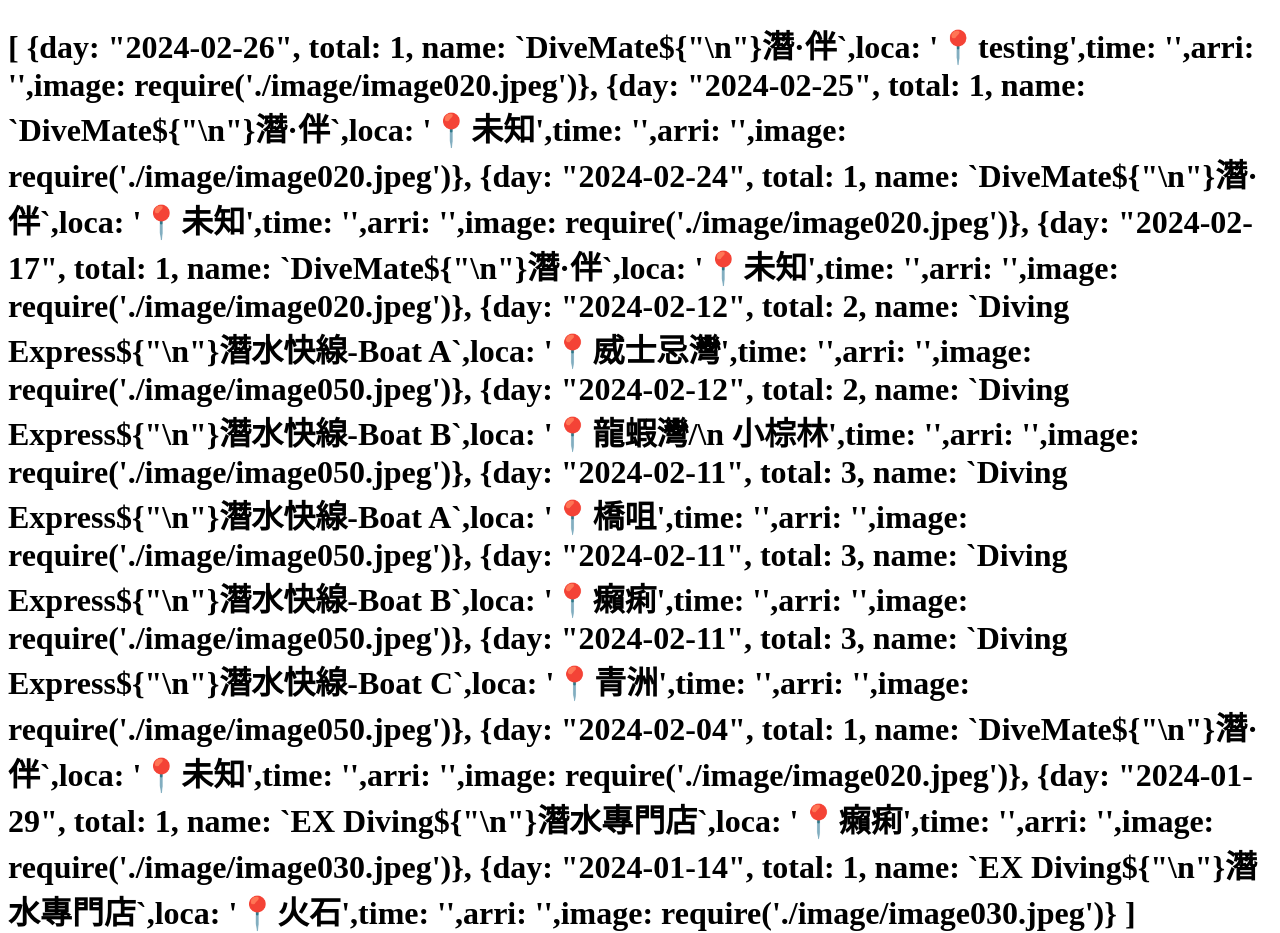
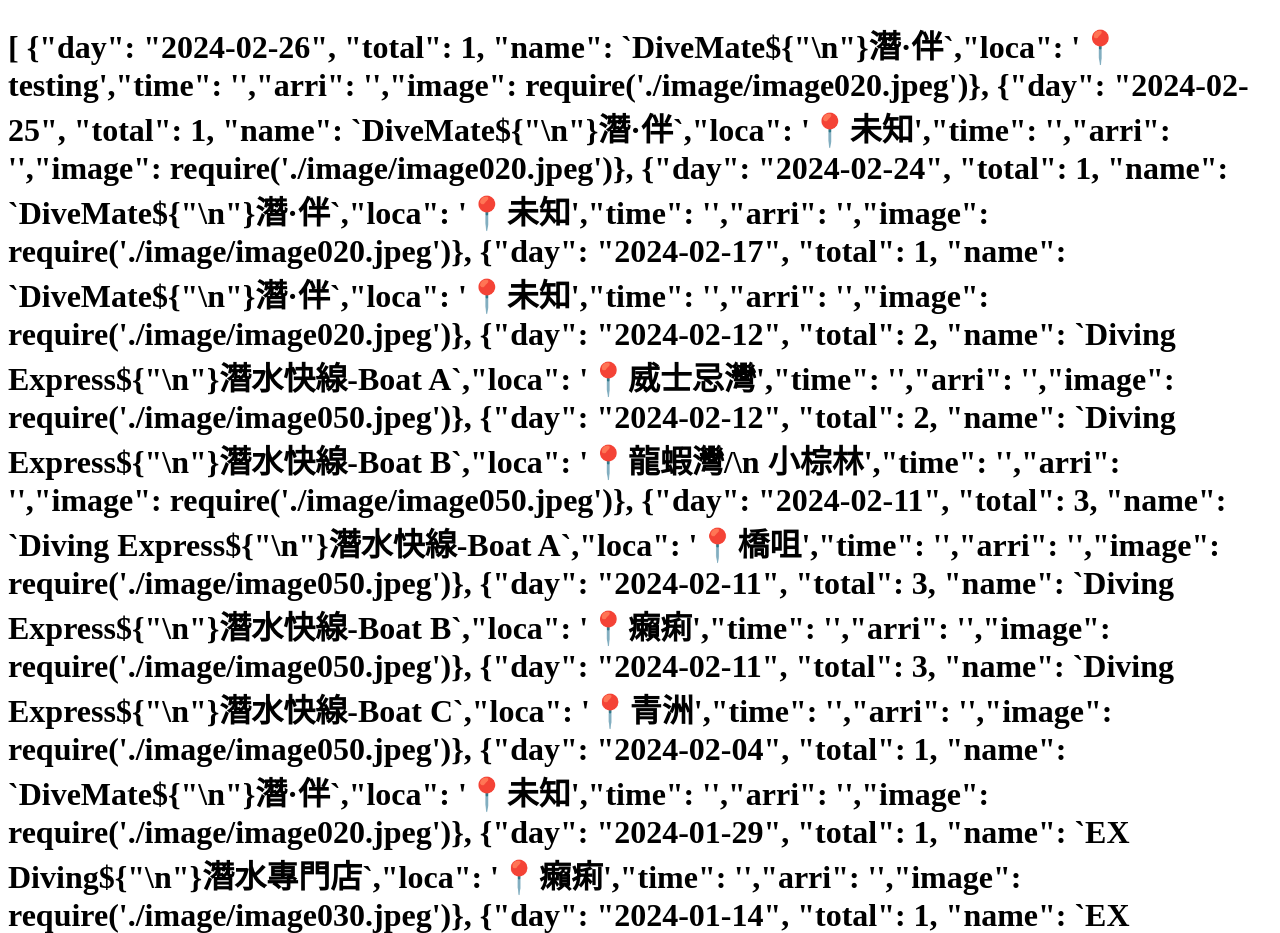
Before and after one commit to chlaw0/chlaw0.github.io, a plain HTML site: page index.html in a window 1280 px wide. Shown: the top 933 px of the page. Drawn offline with Linux system fonts and the light colour scheme.

Commit message:
Update index.html

```diff
--- a/index.html
+++ b/index.html
@@ -7,18 +7,18 @@
 <body>
     <h1>
         [
-        {day: "2024-02-26", total: 1, name: `DiveMate${"\n"}潛·伴`,loca: '📍testing',time: '',arri: '',image: require('./image/image020.jpeg')},
-        {day: "2024-02-25", total: 1, name: `DiveMate${"\n"}潛·伴`,loca: '📍未知',time: '',arri: '',image: require('./image/image020.jpeg')},
-        {day: "2024-02-24", total: 1, name: `DiveMate${"\n"}潛·伴`,loca: '📍未知',time: '',arri: '',image: require('./image/image020.jpeg')},
-        {day: "2024-02-17", total: 1, name: `DiveMate${"\n"}潛·伴`,loca: '📍未知',time: '',arri: '',image: require('./image/image020.jpeg')},
-        {day: "2024-02-12", total: 2, name: `Diving Express${"\n"}潛水快線-Boat A`,loca: '📍威士忌灣',time: '',arri: '',image: require('./image/image050.jpeg')},
-        {day: "2024-02-12", total: 2, name: `Diving Express${"\n"}潛水快線-Boat B`,loca: '📍龍蝦灣/\n     小棕林',time: '',arri: '',image: require('./image/image050.jpeg')},
-        {day: "2024-02-11", total: 3, name: `Diving Express${"\n"}潛水快線-Boat A`,loca: '📍橋咀',time: '',arri: '',image: require('./image/image050.jpeg')},
-        {day: "2024-02-11", total: 3, name: `Diving Express${"\n"}潛水快線-Boat B`,loca: '📍癩痢',time: '',arri: '',image: require('./image/image050.jpeg')},
-        {day: "2024-02-11", total: 3, name: `Diving Express${"\n"}潛水快線-Boat C`,loca: '📍青洲',time: '',arri: '',image: require('./image/image050.jpeg')},
-        {day: "2024-02-04", total: 1, name: `DiveMate${"\n"}潛·伴`,loca: '📍未知',time: '',arri: '',image: require('./image/image020.jpeg')},
-        {day: "2024-01-29", total: 1, name: `EX Diving${"\n"}潛水專門店`,loca: '📍癩痢',time: '',arri: '',image: require('./image/image030.jpeg')},
-        {day: "2024-01-14", total: 1, name: `EX Diving${"\n"}潛水專門店`,loca: '📍火石',time: '',arri: '',image: require('./image/image030.jpeg')}
+        {"day": "2024-02-26", "total": 1, "name": `DiveMate${"\n"}潛·伴`,"loca": '📍testing',"time": '',"arri": '',"image": require('./image/image020.jpeg')},
+        {"day": "2024-02-25", "total": 1, "name": `DiveMate${"\n"}潛·伴`,"loca": '📍未知',"time": '',"arri": '',"image": require('./image/image020.jpeg')},
+        {"day": "2024-02-24", "total": 1, "name": `DiveMate${"\n"}潛·伴`,"loca": '📍未知',"time": '',"arri": '',"image": require('./image/image020.jpeg')},
+        {"day": "2024-02-17", "total": 1, "name": `DiveMate${"\n"}潛·伴`,"loca": '📍未知',"time": '',"arri": '',"image": require('./image/image020.jpeg')},
+        {"day": "2024-02-12", "total": 2, "name": `Diving Express${"\n"}潛水快線-Boat A`,"loca": '📍威士忌灣',"time": '',"arri": '',"image": require('./image/image050.jpeg')},
+        {"day": "2024-02-12", "total": 2, "name": `Diving Express${"\n"}潛水快線-Boat B`,"loca": '📍龍蝦灣/\n     小棕林',"time": '',"arri": '',"image": require('./image/image050.jpeg')},
+        {"day": "2024-02-11", "total": 3, "name": `Diving Express${"\n"}潛水快線-Boat A`,"loca": '📍橋咀',"time": '',"arri": '',"image": require('./image/image050.jpeg')},
+        {"day": "2024-02-11", "total": 3, "name": `Diving Express${"\n"}潛水快線-Boat B`,"loca": '📍癩痢',"time": '',"arri": '',"image": require('./image/image050.jpeg')},
+        {"day": "2024-02-11", "total": 3, "name": `Diving Express${"\n"}潛水快線-Boat C`,"loca": '📍青洲',"time": '',"arri": '',"image": require('./image/image050.jpeg')},
+        {"day": "2024-02-04", "total": 1, "name": `DiveMate${"\n"}潛·伴`,"loca": '📍未知',"time": '',"arri": '',"image": require('./image/image020.jpeg')},
+        {"day": "2024-01-29", "total": 1, "name": `EX Diving${"\n"}潛水專門店`,"loca": '📍癩痢',"time": '',"arri": '',"image": require('./image/image030.jpeg')},
+        {"day": "2024-01-14", "total": 1, "name": `EX Diving${"\n"}潛水專門店`,"loca": '📍火石',"time": '',"arri": '',"image": require('./image/image030.jpeg')}
         ]
         </h1>
 </body>
```
